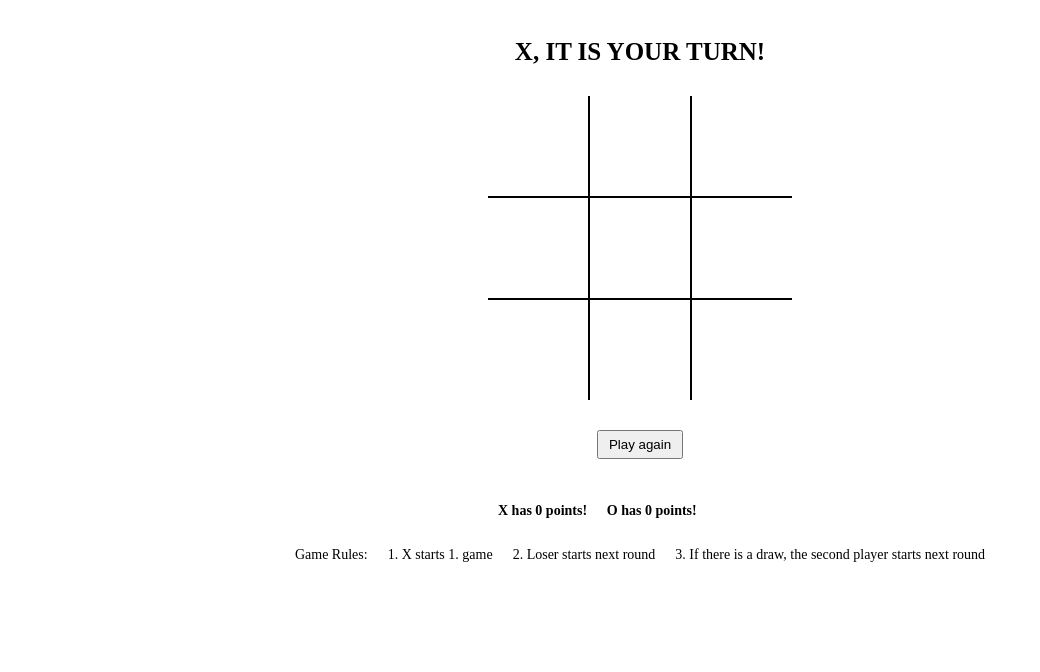
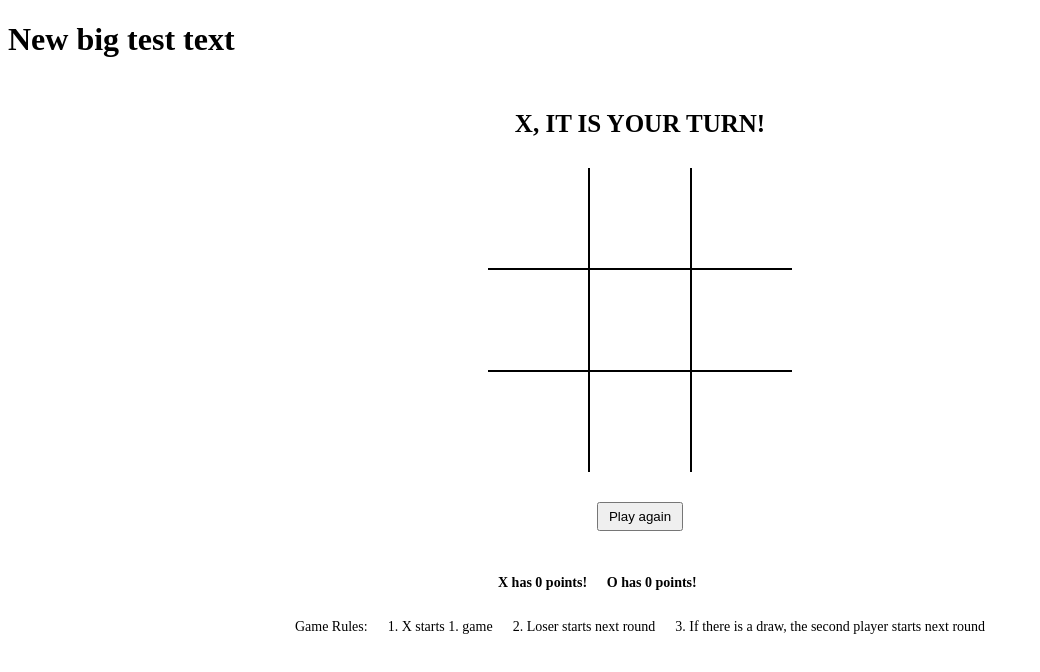
Before and after one commit to Sykurpudar/TicTacToe, a website built with webpack: page src/client/index.html in a window 1280 px wide. Shown: the whole page, without its empty margins (0-1040 px from the left). Built offline with nearby package versions, Linux system fonts and the light colour scheme; files whose address does not match are found by name.

Commit message:
html changes

```diff
--- a/src/client/index.html
+++ b/src/client/index.html
@@ -11,6 +11,7 @@
 		<link rel="stylesheet" href="./src/client/styles.css">
   </head>
   <body>
+    <h1>New big test text</h1>
   	<div class="board">
 			<div class="turn"><span class="message">X, it is your turn!</span></div>
 			<div class="game">
```
